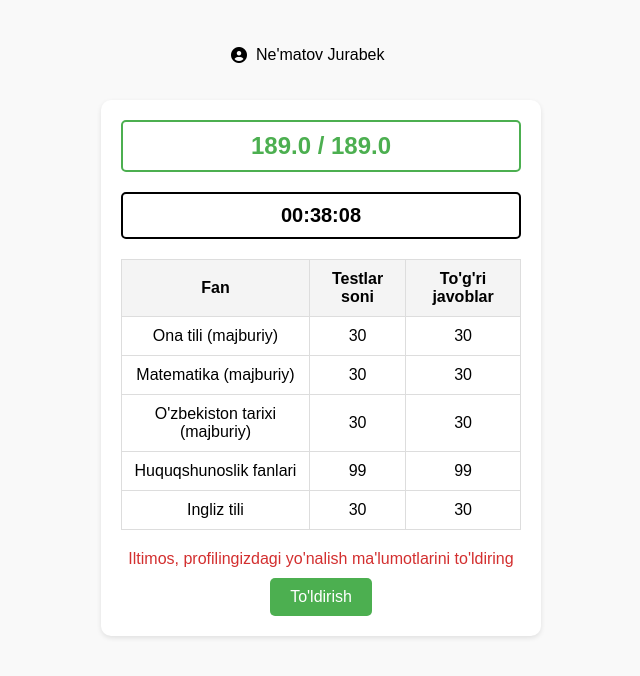
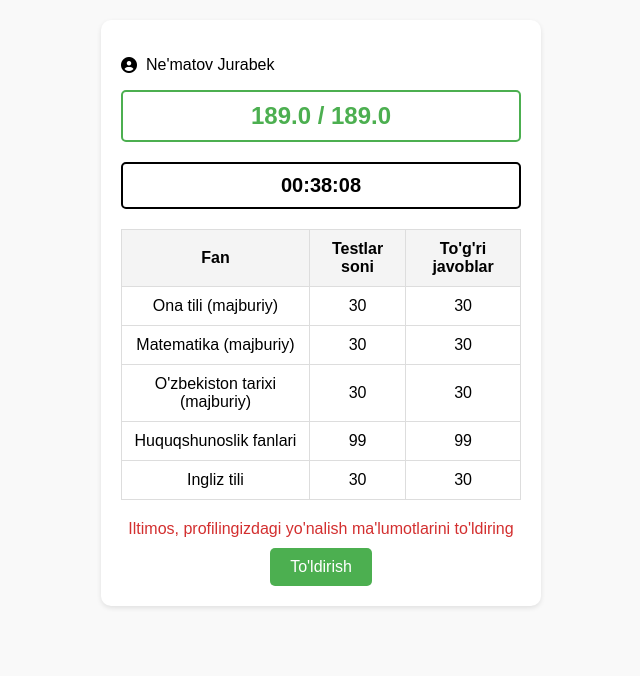
Before and after one commit to jurabek838/aprotest, a plain HTML site: page index.html in a window 1280 px wide. Shown: the whole page, without its empty margins (319-959 px from the left). Drawn offline with Linux system fonts and the light colour scheme.

Commit message:
aprofore

```diff
--- a/index.html
+++ b/index.html
@@ -10,12 +10,12 @@
         crossorigin="anonymous" referrerpolicy="no-referrer" />
 </head>
 <body>
-    <div class="container_one">
-        <i class="fa-solid fa-circle-user"></i>
-        <p>Ne'matov Jurabek </p>
-    </div>
+
     <div class="container">
-
+        <div class="container_one">
+            <i class="fa-solid fa-circle-user"></i>
+            <p>Ne'matov Jurabek </p>
+        </div>
         <div class="score">
             <span>189.0 / 189.0</span>
         </div>
--- a/stayle.css
+++ b/stayle.css
@@ -27,14 +27,14 @@ body {
     align-items: center;
     /* justify-content: center; */
     gap: 15px;
-margin-left: 550px;
-margin-top: 30px;
+    /* margin-top: 30px; */
 }
 
-.fa-solid{
-   width: 10px;
+.fa-solid {
+    width: 10px;
 
 }
+
 .score {
     text-align: center;
     font-size: 24px;
```
